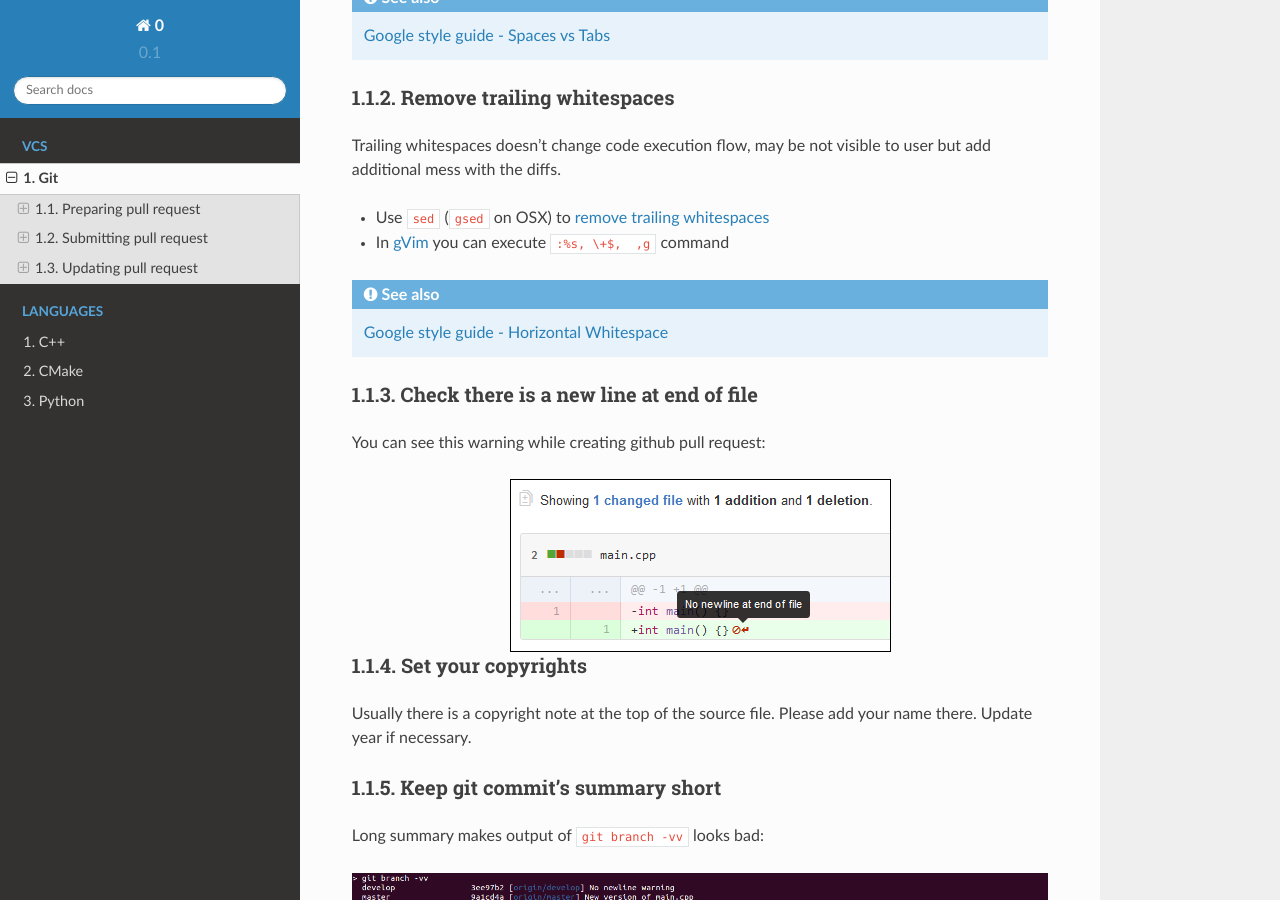
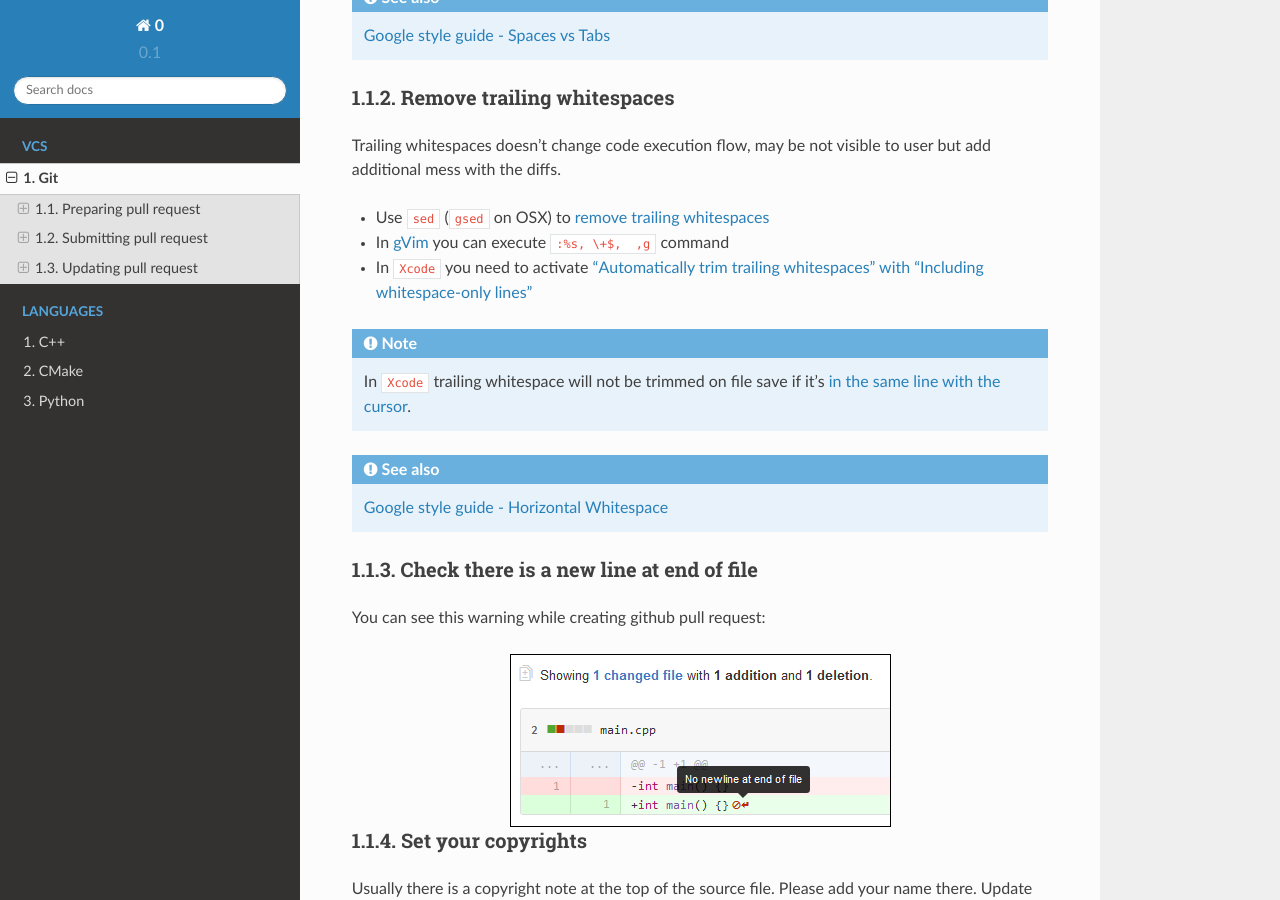
Before and after one commit to ruslo/0, a Sphinx documentation site: the page built from docs/git.rst, in a window 1280 px wide and 900 px high, scrolled down 770 px. Built offline with Sphinx 7.4.7 and the Read the Docs theme 2.0.0, drawn with Linux system fonts in a browser that asks for light colours.

Commit message:
Xcode remove trailing whitespaces

```diff
--- a/docs/git.rst
+++ b/docs/git.rst
@@ -53,10 +53,15 @@ to user but add additional mess with the diffs.
 
 * Use ``sed`` (``gsed`` on OSX) to `remove trailing whitespaces`_
 * In `gVim`_ you can execute ``:%s, \+$,  ,g`` command
+* In ``Xcode`` you need to activate `"Automatically trim trailing whitespaces" with "Including whitespace-only lines"`_
+
+.. note::
+  In ``Xcode`` trailing whitespace will not be trimmed on file save if it's `in the same line with the cursor <http://stackoverflow.com/a/12787957/2288008>`_.
 
 .. seealso:: `Google style guide - Horizontal Whitespace <https://google.github.io/styleguide/cppguide.html#Horizontal_Whitespace>`_
 
 .. _remove trailing whitespaces: http://stackoverflow.com/a/4438318/2288008
+.. _"Automatically trim trailing whitespaces" with "Including whitespace-only lines": http://stackoverflow.com/a/11830067/2288008
 
 Check there is a new line at end of file
 ~~~~~~~~~~~~~~~~~~~~~~~~~~~~~~~~~~~~~~~~
```
